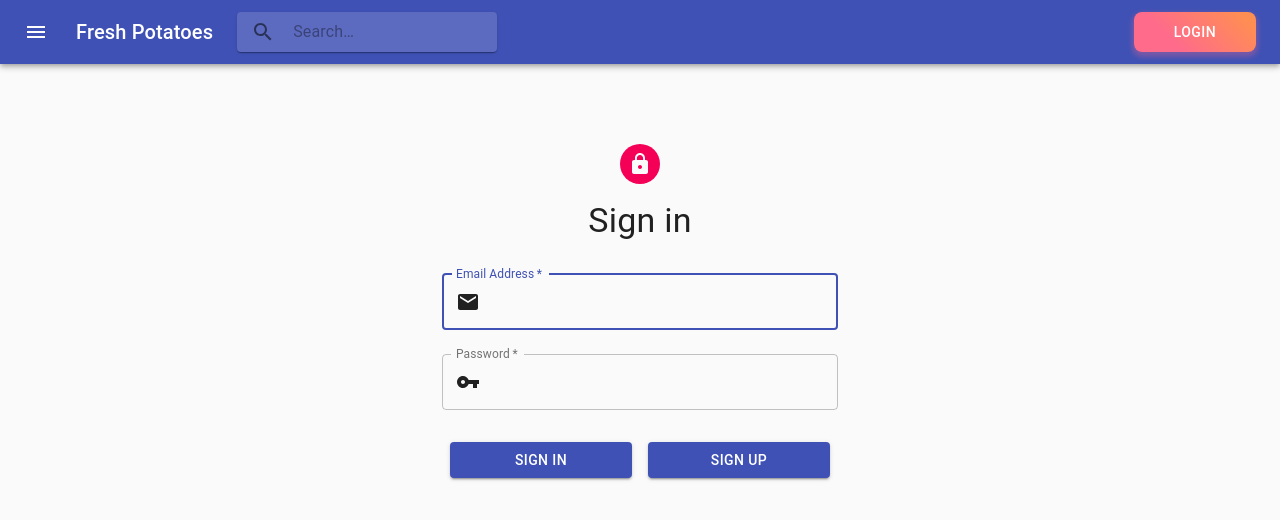
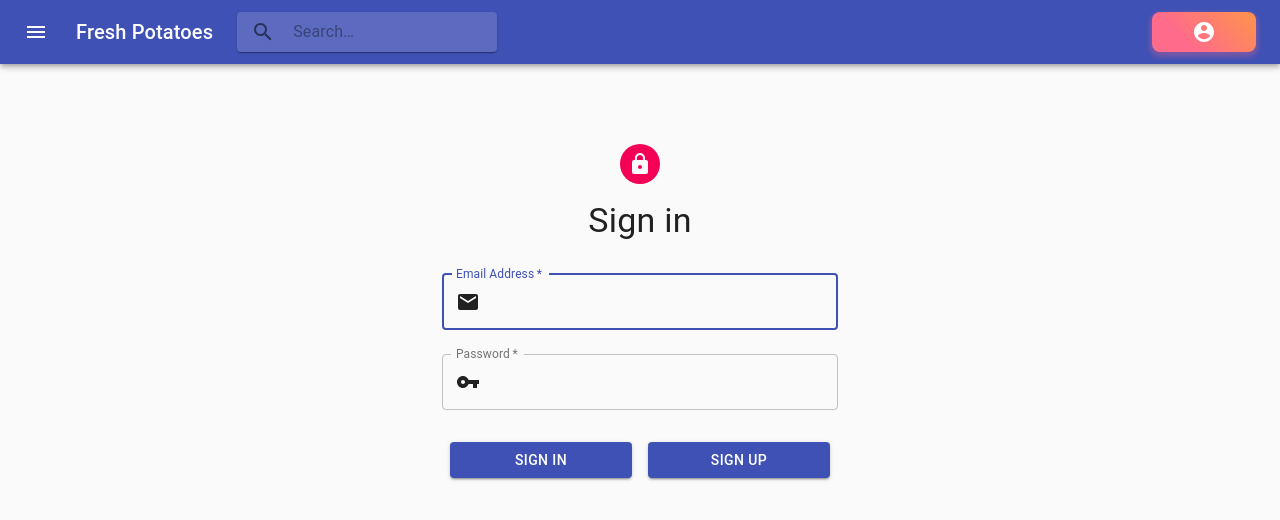
Before and after one commit to justsilence/FreshPotatos, a React (Create React App) app in the folder client/: page /login in a window 1280 px wide. Shown: the top 520 px of the page. Built offline with nearby package versions, Linux system fonts and the light colour scheme; sample sign-in values are in the browser's storage.

Commit message:
change localStorage to SessionStorage for security

```diff
--- a/client/src/App.js
+++ b/client/src/App.js
@@ -8,16 +8,9 @@ import Login from './components/Login';
 import Signup from './components/Signup';
 import Profile from './components/Profile';
 import {BrowserRouter, Route, Switch} from 'react-router-dom';
-import { AuthContext } from "./context/auth";
 
 function App(props) {
-  const [authTokens, setAuthTokens] = useState();
-  const setTokens = (data) => {
-    localStorage.setItem("tokens", JSON.stringify(data));
-    setAuthTokens(data);
-  }
   return (
-    <AuthContext.Provider value={{ authTokens, setAuthTokens: setTokens }}>
     <BrowserRouter>
       <div className="App">
         <Navbar/>
@@ -31,8 +24,7 @@ function App(props) {
           <Route path="/profile" component={Profile}/>
         </Switch>
       </div>
-      </BrowserRouter>
-      </AuthContext.Provider>
+    </BrowserRouter>
   );
 }
 
--- a/client/src/components/Login.js
+++ b/client/src/components/Login.js
@@ -41,7 +41,7 @@ const useStyles = makeStyles(theme => ({
   },
 }));
 
-// function to check login, then store `is_admin` and `token` in local storage
+// function to check login, then store `is_admin` and `token` in session storage
 function login(email, password) {
   const emailPatternChecker = email.match(/^(([^<>()[\]\\.,;:\s@"]+(\.[^<>()[\]\\.,;:\s@"]+)*)|(".+"))@((\[[0-9]{1,3}\.[0-9]{1,3}\.[0-9]{1,3}\.[0-9]{1,3}])|(([a-zA-Z\-0-9]+\.)+[a-zA-Z]{2,}))$/)
   if (email === '' || password === '') {
@@ -55,11 +55,11 @@ function login(email, password) {
     .then(res => res.json())
     .then(response => {
       if (response.auth){
-        localStorage.setItem('is_login', response.auth);
-        localStorage.setItem('is_admin', response.isAdmin);
-        localStorage.setItem('token', response.token);
-        localStorage.setItem('name', response.name);
-        localStorage.setItem('email', response.email);
+        window.sessionStorage.setItem('is_login', response.auth);
+        window.sessionStorage.setItem('is_admin', response.isAdmin);
+        window.sessionStorage.setItem('token', response.token);
+        window.sessionStorage.setItem('name', response.name);
+        window.sessionStorage.setItem('email', response.email);
         window.location.href='/';
       }else{
         window.alert('email or password error');
--- a/client/src/components/MovieDetail.js
+++ b/client/src/components/MovieDetail.js
@@ -91,7 +91,7 @@ class MovieDetail extends React.Component{
       method: 'DELETE',
       headers: new Headers({
         'Content-Type': 'application/json',
-        'Authorization': localStorage.getItem('token')
+        'Authorization': window.sessionStorage.getItem('token')
       })
     })
     .then(res => window.location.reload(true))
@@ -176,7 +176,7 @@ class MovieDetail extends React.Component{
                             </React.Fragment>
                           }
                         />
-                        {this.adminButton(localStorage.getItem('is_admin'), r._id)}
+                        {this.adminButton(window.sessionStorage.getItem('is_admin'), r._id)}
                       </ListItem>
                       <Divider variant="fullWidth" component="li" />
                     </div>
--- a/client/src/components/Navbar.js
+++ b/client/src/components/Navbar.js
@@ -105,7 +105,7 @@ export default function Navbar({ component: Component, ...rest }) {
   const handleNavMenuOpen = event => { setNavAnchorEl(event.currentTarget); };
   const handleNavMenuClose = () => { setNavAnchorEl(null); };
 
-  const handleLogoutButton = () => { localStorage.clear(); window.location.href='/login' }
+  const handleLogoutButton = () => { window.sessionStorage.clear(); window.location.href='/login' }
   const handleProfileButton = () => { window.location.href='/profile' }
   const searchOperator = (e) => {
     e.preventDefault();
@@ -220,11 +220,11 @@ export default function Navbar({ component: Component, ...rest }) {
 
           {/* desktop version */}
           <div className={classes.sectionDesktop} >
-          {localStorage.getItem('is_login') ?
+          {window.sessionStorage.getItem('is_login') ?
           (
             <Button className={classes.button}  edge="end" onClick={handleProfileMenuOpen}>
               <AccountCircle />
-              {localStorage.getItem('name')}
+              {window.sessionStorage.getItem('name')}
             </Button>
           ):
           (
@@ -236,7 +236,7 @@ export default function Navbar({ component: Component, ...rest }) {
 
           {/* mobile version */}
           <div className={classes.sectionMobile}>
-          {localStorage.getItem('is_login') ?
+          {window.sessionStorage.getItem('is_login') ?
           (
             <Button className={classes.button} onClick={handleMobileMenuOpen} >
               <MoreIcon />
--- a/client/src/components/Profile.js
+++ b/client/src/components/Profile.js
@@ -35,8 +35,8 @@ class Profile extends React.Component{
   constructor(props) {
     super(props);
       this.state = {
-        name: localStorage.getItem('name'),
-        email: localStorage.getItem('email'),
+        name: window.sessionStorage.getItem('name'),
+        email: window.sessionStorage.getItem('email'),
         reviews: [],
     }
   }
@@ -46,7 +46,7 @@ class Profile extends React.Component{
       method: 'GET',
       headers: new Headers({
         'Content-Type': 'application/json',
-        'Authorization': localStorage.getItem('token')
+        'Authorization': window.sessionStorage.getItem('token')
       })
     })
     .then(res => res.json())
@@ -55,7 +55,7 @@ class Profile extends React.Component{
   }
 
   render(){
-    if (localStorage.getItem('is_login') === null){
+    if (window.sessionStorage.getItem('is_login') === null){
       return (<Redirect to='/login'></Redirect>)
     }else{
       return (
--- a/client/src/components/Signup.js
+++ b/client/src/components/Signup.js
@@ -64,11 +64,11 @@ const signup = function(e, email, password, name) {
           headers: new Headers({ 'Content-Type': 'application/json' })
         })
         .then(r => r.json())
-        .then(r => {localStorage.setItem('is_login', r.auth);
-                      localStorage.setItem('is_admin', r.isAdmin);
-                      localStorage.setItem('token', r.token);
-                      localStorage.setItem('name', r.name);
-                      localStorage.setItem('email', r.email);
+        .then(r => {window.sessionStorage.setItem('is_login', r.auth);
+          window.sessionStorage.setItem('is_admin', r.isAdmin);
+          window.sessionStorage.setItem('token', r.token);
+          window.sessionStorage.setItem('name', r.name);
+          window.sessionStorage.setItem('email', r.email);
                       window.location.href='/';
                       })
       }else{
```
